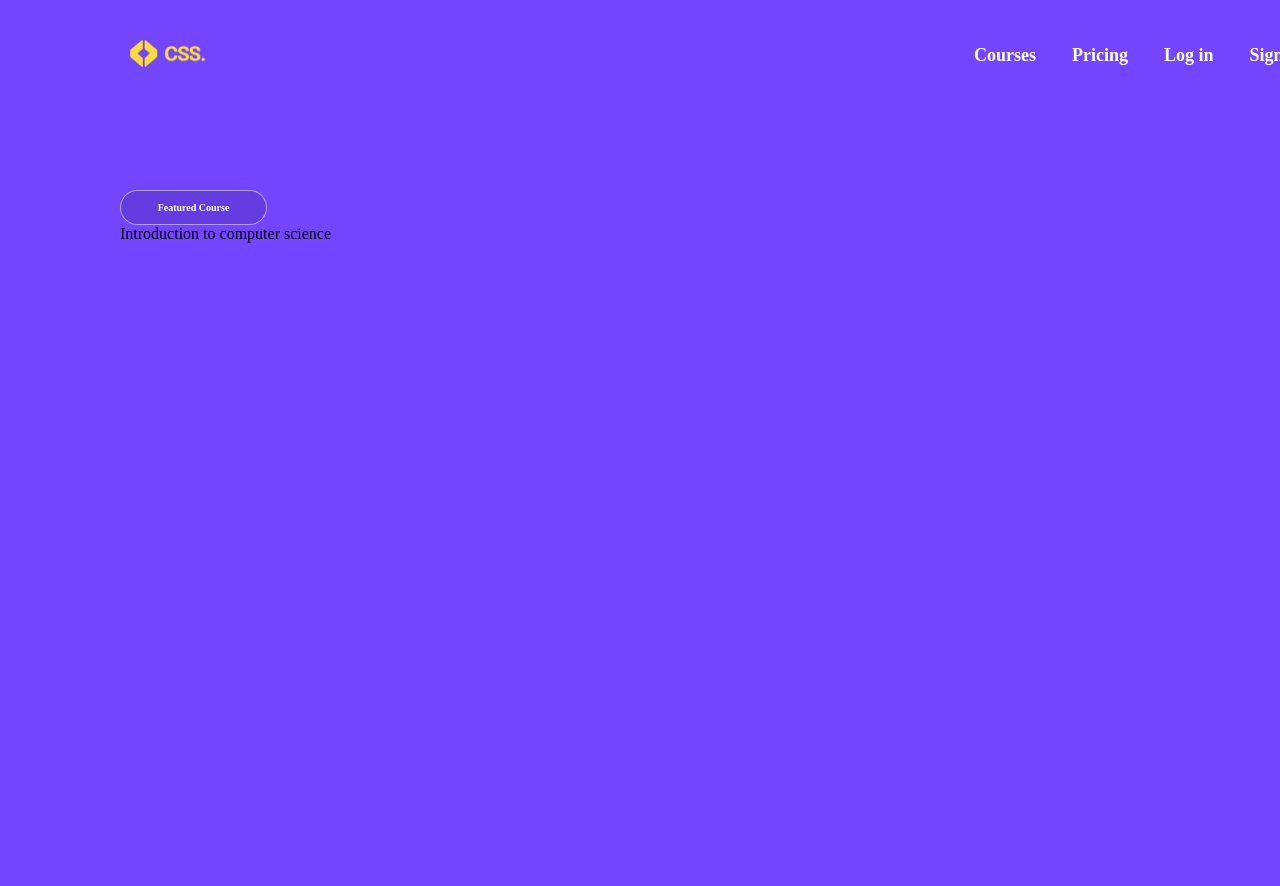
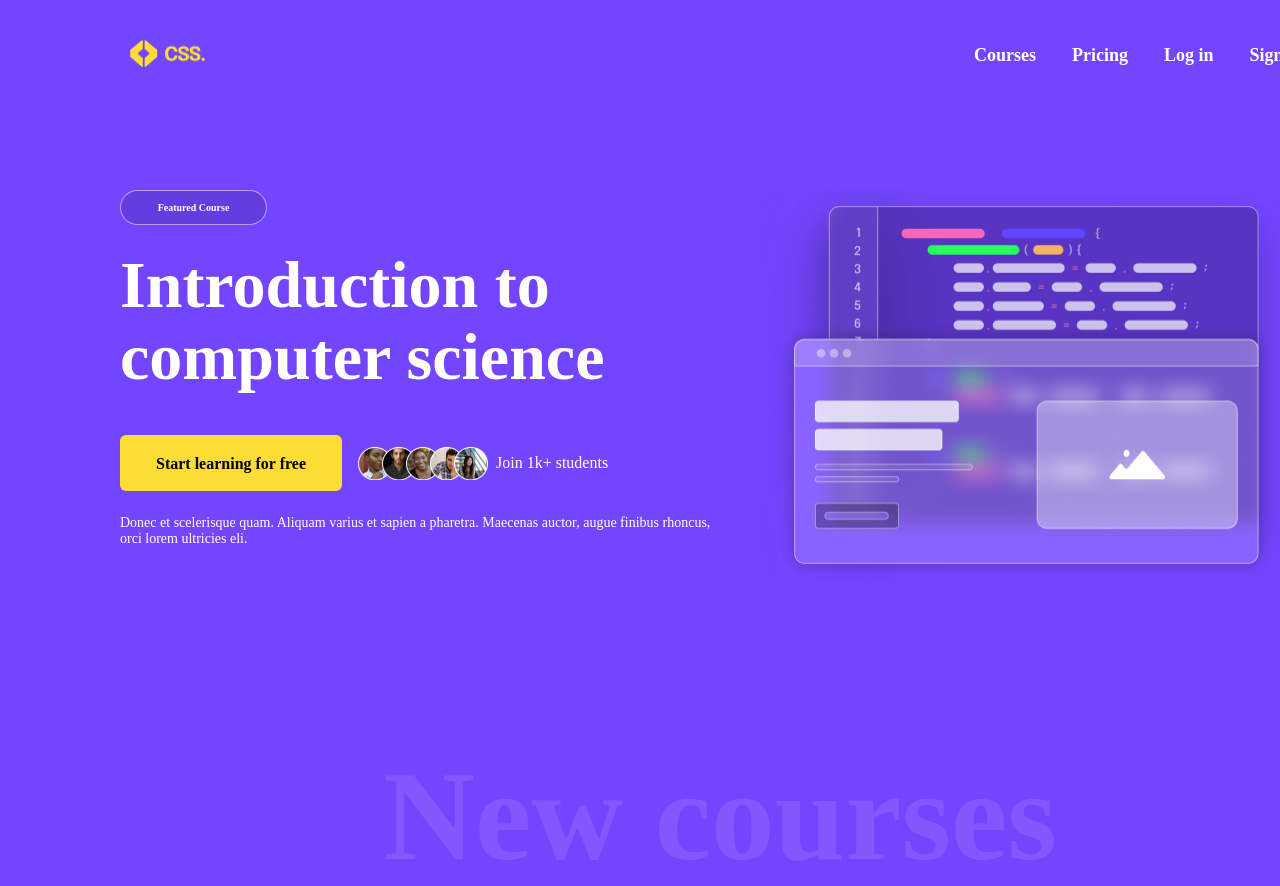
Before and after one commit to Bob-development/Portfolio4, a plain HTML site: page Lesson_7/index.html in a window 1280 px wide. Shown: the top 886 px of the page. Before the commit the page ends 800 px from the top, so only its background shows below. Drawn offline with Linux system fonts and the light colour scheme; a web font is replaced by a local one.

Commit message:
begin page2

```diff
--- a/Lesson_7/index.html
+++ b/Lesson_7/index.html
@@ -46,7 +46,7 @@
           </header>
 
     <main class="main">
-      <section class="content">
+      <div class="page1">
         <div class="main-content">
 
           <div class="button-wrapper">
@@ -57,9 +57,30 @@
             Introduction to computer science
           </span>
 
+          <div class="students-wrapper">
+            <button class="main-start-bt">Start learning for free</button>
+
+            <img src="./public/images/students.png" alt="#" class="students">
+
+            <span class="Join">Join 1k+ students</span>
+          </div>
+
+          <span class="description">
+            Donec et scelerisque quam. Aliquam varius et sapien a pharetra.
+            Maecenas auctor, augue finibus rhoncus, orci lorem ultricies eli.
+          </span>
         </div>
-        <div class="main-image"></div>
-      </section>
+
+        <div class="main-img-wrapper">
+          <img src="./public/images/f-page.png" alt="#" class="main-img">
+        </div>
+      </div>
+
+      <div class="page2">
+        <span class="page2-title">New courses</span>
+
+
+      </div>
     </main>
     <footer class="footer"></footer>
   </div>
--- a/Lesson_7/public/styles/style.css
+++ b/Lesson_7/public/styles/style.css
@@ -48,11 +48,12 @@ ul{
     font-weight: 600;
 }
 
-.content{
+.page1{
     margin-top: var(--margin-5);
     margin-left: var(--margin-4);
     margin-right: var(--margin-4);
     margin-bottom: var(--margin-5);
+    display: flex;
 }
 
 .main-button{
@@ -71,8 +72,83 @@ ul{
     font-family: Montserrat;
     font-size: 10px;
     font-weight: 700;
+    cursor:pointer;
+    margin-bottom: 24px;
 }
 
 .content-title{
+    display: block;
+    width: 602px;
+    height: 146px;
+    font-weight: 700;
+    font-size: 66px;
+    font-family: Montserrat;
+    color: var(--text-color);
+    line-height: 72px;
+}
 
+.students-wrapper{
+    display: flex;
+    align-items:center;
+    margin-top: 40px;
 }
+
+.main-start-bt{
+    width: 222px;
+    height: 56px;
+    border: none;
+    border-radius: 6px;
+    background-color: rgba(253, 221, 53, 1);
+    font-weight: 600;
+    font-size: 16px;
+    line-height: 19px;
+    color: rgba(3, 3, 3, 1);
+    font-family: Montserrat;
+    padding: 18px, 25px, 18px, 25px;
+}
+
+.students{
+    margin-left: 16px;
+    width: 130px;
+    height: 34px;
+}
+
+.Join{
+    margin-left: 8px;
+    color: rgba(255, 255, 255, 1);
+}
+
+.description{
+    display: block;
+    font-size: 14px;
+    font-family: Montserrat;
+    font-weight: 500;
+    color: rgba(255, 255, 255, 1);
+    margin-top: 24px;
+}
+
+.main-img{
+    width: 600px;
+    height: 392px;
+    margin-bottom: var(--margin-5);
+}
+
+.page2{
+    margin-top: 30px;
+    margin-left: 70px;
+    /* margin-bottom: var(--margin-4); */
+    margin-right: 70px;
+}
+
+.page2-title{
+    display: flex;
+    align-items: center;
+    justify-content: center;
+    width: 1300px;
+    height: 139px;
+    font-weight: 800;
+    font-size: 127px;
+    line-height: 140px;
+    font-family: Montserrat;
+    color: rgba(255, 255, 255, 0.1);
+}
--- a/Lesson_7/public/styles/variables.css
+++ b/Lesson_7/public/styles/variables.css
@@ -26,7 +26,9 @@
     /* font-size */
     --font-size-1: 18px;
     --font-size-2: 18px;
+    --font-size-3: 127px;
 
-    /* font-family */
     /* images */
+    --img-width-2page:638px;
+
 }
```
